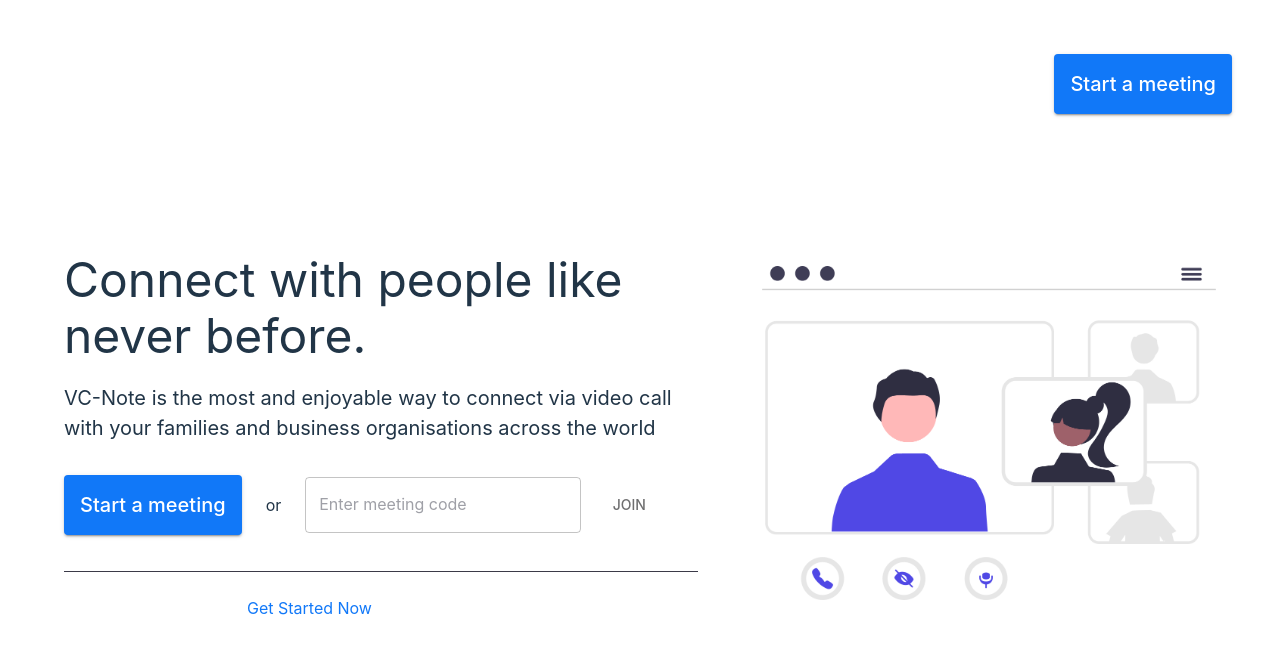
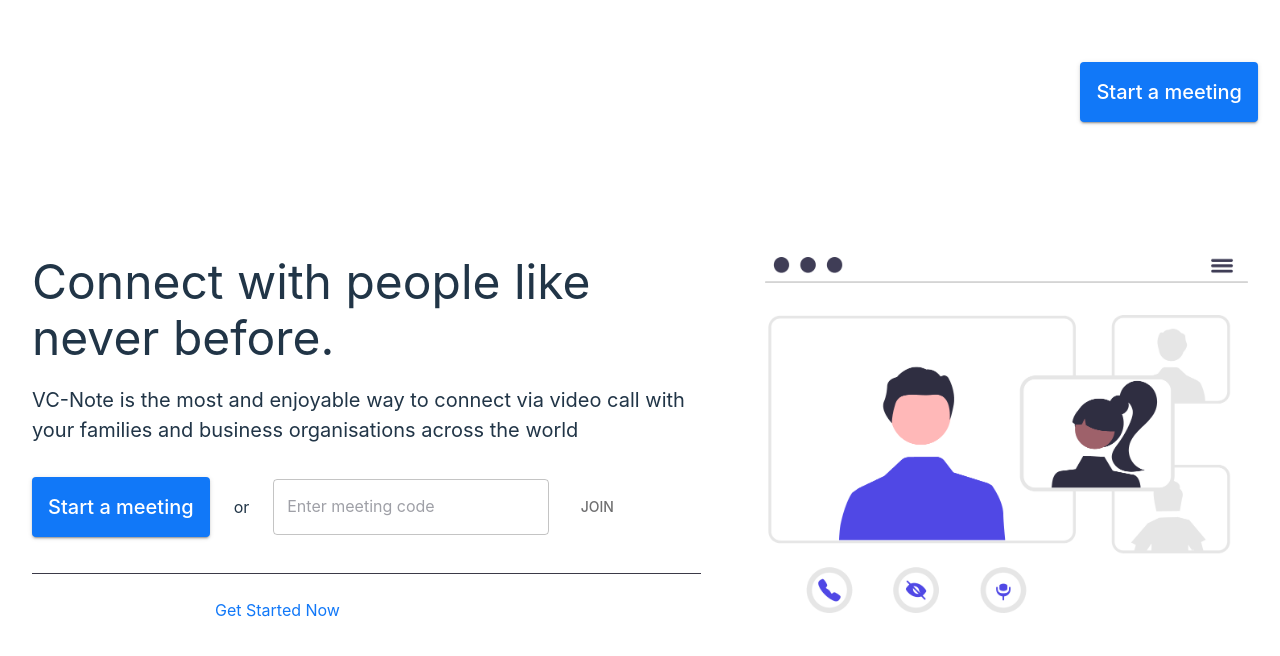
Before and after one commit to leeh-nix/VC-Note, a React (Vite) app: page / in a window 1280 px wide. Shown: the top 656 px of the page. Built offline with nearby package versions, Linux system fonts and the light colour scheme.

Commit message:
fixed navbar in landing page

```diff
--- a/src/App.css
+++ b/src/App.css
@@ -1,7 +1,6 @@
 #root {
   max-width: 1280px;
   margin: 0 auto;
-  padding: 2rem;
   text-align: center;
 }
 
--- a/src/pages/Landing.jsx
+++ b/src/pages/Landing.jsx
@@ -22,8 +22,9 @@
   };
 
   return (
-    <Box sx={{ minHeight: "100vh" }}>
-      <Box sx={{ padding: "1.375rem 1rem", display: "flex", alignContent: "space-between" }}>
+    // <Box sx={{ minHeight: "100vh" }}>
+    <Box>
+      <Box sx={{ padding: "0rem 1.375rem 1rem", display: "flex", alignContent: "space-between" }}>
         <Typography sx={{ fontSize: "2.5rem", fontFamily: "Roboto Condensed", flex: "1", color: "#fff" }} align="left">
           <MUIlink component={Link} to="/" sx={{ marginLeft: "0.3125rem", color: "#fff" }} underline="none">
             VC-Note
```
